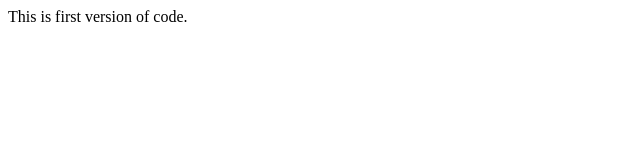
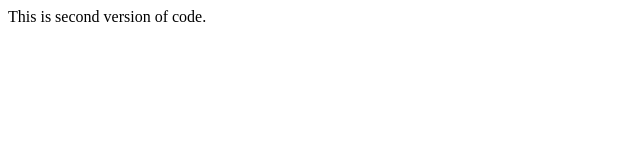
Before and after one commit to ddjain/aws_cicd, a plain HTML site: page index.html in a window 1280 px wide. Shown: the full height of the page, 0-640 px from the left. Drawn offline with Linux system fonts and the light colour scheme.

Commit message:
Update index.html

```diff
--- a/index.html
+++ b/index.html
@@ -5,6 +5,6 @@
 </head>
 
 <body>
-  This is first version of code.
+  This is second version of code.
 </body>
 </html>
```
